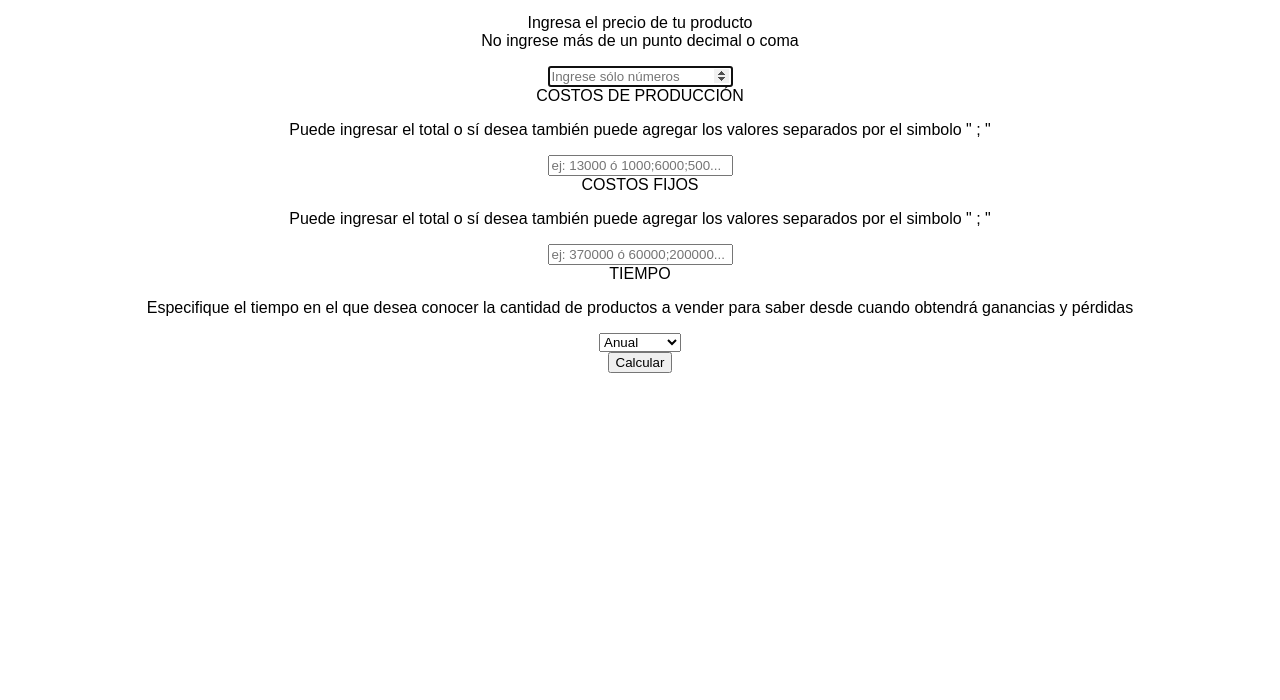
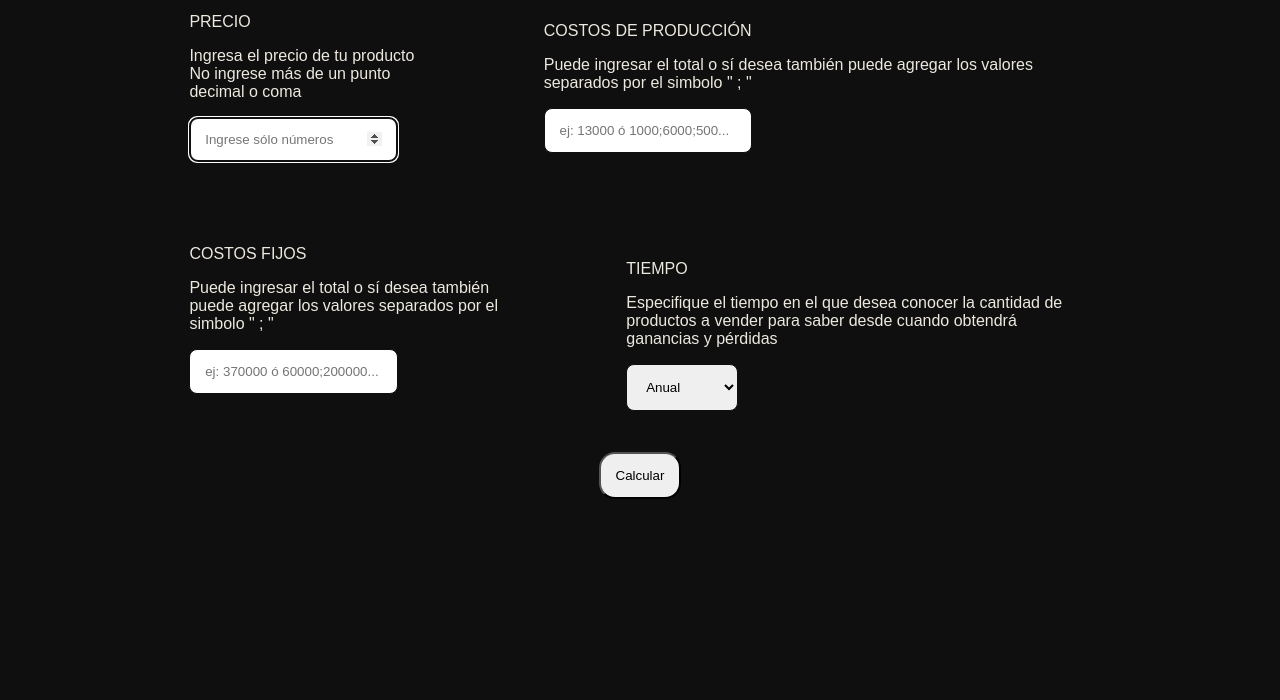
Before and after one commit to marlonEZZ-Dev/Calculadora-de-Punto-de-Equilibrio, a plain HTML site: page index.html in a window 1280 px wide. Shown: the part 100-800 px from the top of the page. Drawn offline with nearby package versions, Linux system fonts and the light colour scheme.

Commit message:
Se añadieron clases para hacerlo visualmente un poco mejor por ahora el diseño esta en modo oscuro por el tiempo no se logrará concretar el modo claro

```diff
--- a/style.css
+++ b/style.css
@@ -1,8 +1,101 @@
 /* style.css */
+/* Modo claro "no me alcanza el tiempo para esa lógica"
+:root {
+  --primary-color: #EDE9DF;
+  --secondary-color: #0F0F0F;
+  --yellow-light: #F5F08C;
+  --yellow-sature: #F7EF1D;
+} */
+:root {
+  --primary-color: #0F0F0F;
+  --secondary-color: #EDE9DF;
+  --yellow-light: #F7EF1D;
+  --yellow-sature: #F5F08C;
+}
+
 body {
     font-family: Arial, sans-serif;
-    text-align: center;
+    color: var(--secondary-color);
+    background-color: var(--primary-color);
 }
-.form-group {
-    margin-bottom: 10px;
+
+h1{
+  text-align: center;
 }
+
+.container{
+  margin-left: 10vw;
+  margin-right: 10vw;
+  display: flex;
+  flex-direction: column;
+  align-items: center;
+  justify-content: space-around;
+}
+
+.content{
+  padding: 3ex 6ch;
+}
+
+.inputs{
+  border-radius: .5rem;
+  border:1px solid var(--primary-color) ;
+  margin-bottom: 2rem;
+}
+
+.selects{
+  border-radius: .5rem;
+  outline: none;
+  border-style: solid;
+  border-width: 1px;
+  border-color: var(--primary-color);
+}
+
+.flex-row{
+  display: flex;
+  flex-direction: row;
+}
+
+.content p{
+  overflow: hidden;
+}
+
+.content:hover{
+  box-shadow: inset .25rem .25rem .625rem var(--yellow-sature);
+  border-radius: 1rem;
+  -webkit-border-radius: 1rem;
+  -moz-border-radius: 1rem;
+  -ms-border-radius: 1rem;
+  -o-border-radius: 1rem;
+}
+
+.doubleCard{
+  display: flex;
+  flex-direction: row;
+  align-items: center;
+  justify-content: space-between;
+}
+
+.calculus{
+  display: flex;
+  justify-content: center;
+  align-items: center;
+  border-radius: 1rem;
+}
+
+.calculus button{
+  border-radius: 1rem;
+  -webkit-border-radius: 1rem;
+  -moz-border-radius: 1rem;
+  -ms-border-radius: 1rem;
+  -o-border-radius: 1rem;
+}
+
+.inputs,
+.selects,
+.calculus button{
+  padding: 2ex 2ch;
+}
+
+.calculus button:hover{
+  box-shadow: 0rem 0rem 1rem #555;
+}
```
